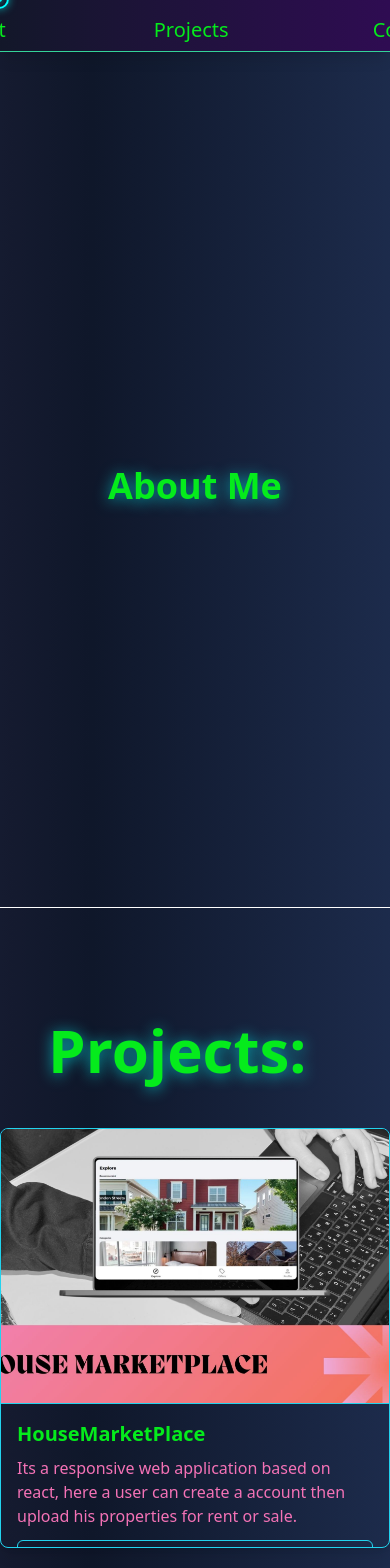
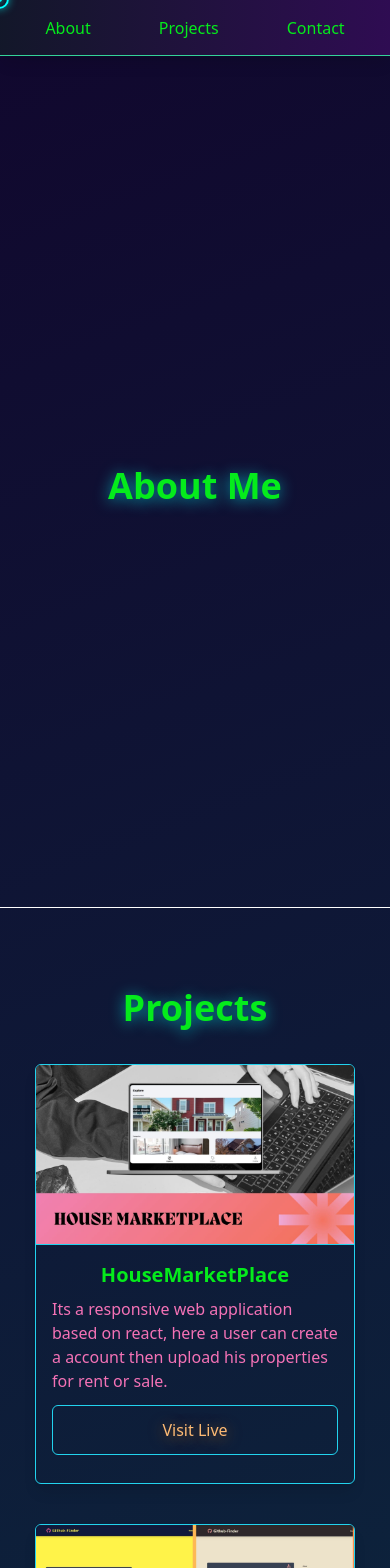
Before and after one commit to imnakul/My_Portfolio, a React (Vite) app: page / in a window 390 px wide. Shown: the top 1568 px of the page. Built offline with nearby package versions, Linux system fonts and the light colour scheme; the HTML template or start-up script is replaced by a standard one.

Commit message:
Performance Increase for Normal Browsers (medium font size) - Edge+OperaGx, Removed Live Background, made navbar responsive + Made contact + Projects responsive + adjusted to edge/operagx project + Made responsive Projects,contacts,navbar section for Mobile Devices as well

```diff
--- a/src/App.jsx
+++ b/src/App.jsx
@@ -20,11 +20,11 @@ function App() {
                <About />
             </div>
 
-            <div id='projects' className='pt-16 flex flex-col'>
-               <h1 className=' text-white text-6xl font-bold mt-12 mb-12 ml-12 font-sans hover:text-cyan-400 hover:underline'>
-                  Projects:
+            <div id='projects' className='pt-11 flex flex-col'>
+               <h1 className='text-4xl text-white xl:text-5xl font-bold m-9 xl:m-12 font-sans hover:text-cyan-400 self-center '>
+                  Projects
                </h1>
-               <div className='flex flex-row justify-evenly flex-wrap gap-y-20'>
+               <div className='flex flex-row justify-evenly flex-wrap gap-y-10'>
                   <Projects
                      imageSrc='/assets/1.jpg'
                      title='HouseMarketPlace'
--- a/src/components/Navbar.jsx
+++ b/src/components/Navbar.jsx
@@ -6,25 +6,25 @@ function Navbar() {
       <>
          <nav
             className='fixed top-0 left-0 w-full bg-gradient-to-r from-purple-950 via-gray-900
-         to-purple-950 animate-gradient-x text-white shadow-lg flex justify-center h-[52px] border-b border-emerald-400 z-50'
+         to-purple-950 animate-gradient-x text-white shadow-lg flex justify-center h-14 border-b border-emerald-400 z-50'
          >
-            <div className='flex gap-24'>
+            <div className='flex gap-5 xl:gap-24 '>
                <button
-                  className='text-white font-medium text-xl m-2 px-5 py-2 rounded-md transition btn btn-ghost size-xl hover:shadow-[0_0_20px_5px_rgba(0,255,255,0.5)] hover:ring-2 ring-teal-300 focus:outline-none focus:ring-2 focus:ring-blue-300'
+                  className='text-white font-normal text-md xl:font-medium xl:text-xl m-2 px-4 size-xl rounded-md transition btn btn-ghost hover:shadow-[0_0_20px_5px_rgba(0,255,255,0.5)] hover:ring-2 ring-teal-300 focus:outline-none focus:ring-1 focus:ring-blue-300'
                   onClick={() => scrollToSection('about')}
                >
                   About
                </button>
 
                <button
-                  className='text-white font-medium text-xl m-2 px-4 py-2 rounded-md transition btn btn-ghost size-xl hover:shadow-[0_0_20px_5px_rgba(0,255,255,0.5)] hover:ring-2 ring-teal-300 focus:outline-none focus:ring-2 focus:ring-blue-300'
+                  className='text-white font-normal text-md xl:font-medium xl:text-xl m-2 px-4 rounded-md transition btn btn-ghost size-xl hover:shadow-[0_0_20px_5px_rgba(0,255,255,0.5)] hover:ring-2 ring-teal-300 focus:outline-none focus:ring-1 focus:ring-blue-300'
                   onClick={() => scrollToSection('projects')}
                >
                   Projects
                </button>
 
                <button
-                  className='text-white font-medium text-xl m-2 px-4 py-2 rounded-md transition btn btn-ghost size-xl hover:shadow-[0_0_20px_5px_rgba(0,255,255,0.5)] hover:ring-2 ring-teal-300 focus:outline-none focus:ring-2 focus:ring-blue-300'
+                  className='text-white font-normal text-md xl:font-medium xl:text-xl m-2 px-4 rounded-md transition btn btn-ghost size-xl hover:shadow-[0_0_20px_5px_rgba(0,255,255,0.5)] hover:ring-2 ring-teal-300 focus:outline-none focus:ring-1 focus:ring-blue-300'
                   onClick={() => scrollToSection('contact')}
                >
                   Contact
--- a/src/components/Projects.jsx
+++ b/src/components/Projects.jsx
@@ -7,24 +7,30 @@ const Projects = ({ imageSrc, title, description, link }) => {
       <>
          {/* Card for showing projects*/}
          {/* flex-1 min-w-[300px] max-w-[430px] h-[420px] */}
-         <div className='max-w-xl h-[420px] mx-auto bg-trasparent rounded-lg shadow-lg overflow-hidden transition-transform duration-300 hover:scale-110 hover:shadow-[0_0_20px_5px_rgba(0,255,255,0.5)] border border-cyan-400 z-20'>
+         {/* max-w-xs xl:max-w-md h-auto mx-auto //working very good - 3 columns in medium font looking conjusted */}
+         {/* max-w-xs xl:max-w-9 h-auto mx-auto //working very good - 3 columns in medium font-perfect, wide for picture + plenty space around as well */}
+         {/* max-w-xs xl:size-auto h-auto mx-7 //working very good - 4 columns little open, change mx-8 for 3 columns only but then too slim - but no image proper*/}
+         <div className='max-w-xs xl:max-w-96 h-auto mx-7 bg-trasparent rounded-md shadow-lg overflow-hidden transition-transform duration-300 hover:scale-105 hover:shadow-[0_0_20px_5px_rgba(0,255,255,0.5)] border border-cyan-400 z-20'>
             {/* green glow+border: */}
-            {/* hover:shadow-[0_0_20px_5px_rgba(0,255,0,0.6)] border border-green-400 */}{' '}
+            {/* hover:shadow-[0_0_20px_5px_rgba(0,255,0,0.6)] border border-green-400 */}
             {/* Cyan glow+border: */}
             {/* hover:shadow-[0_0_20px_5px_rgba(0,255,255,0.5)] border border-cyan-400  */}
+
             <img
                src={imageSrc}
                alt={title}
-               className='w-full h-[275px] object-cover border-b border-cyan-400'
+               className='w-auto xl:w-full h-auto xl:h-[275px] object-cover border-b border-cyan-400'
             />
             <div className='p-4 flex flex-col justify-between'>
-               <h2 className='text-xl font-semibold text-white'>{title}</h2>
+               <h2 className='text-xl font-semibold self-center text-white'>
+                  {title}
+               </h2>
                <p className='text-pink-400 mt-2'>{description}</p>
                <a
                   href={link}
                   target='_blank'
                   rel='noopener noreferrer'
-                  className='inline-block my-3 text-orange-300 bg-transparent font-medium px-2 py-3 rounded-md transform transition-all duration-300 hover:bg-[linear-gradient(to_right,_#8bc6ec,_#b4e1d1,_#a0d2a1,_#c1d9e6)] hover:text-xl border border-cyan-400 hover:text-black'
+                  className='inline-block my-3 text-orange-300 bg-transparent font-medium px-2 py-3 rounded-md transform transition-all duration-300 hover:animate-bounce hover:text-xl border border-cyan-400 hover:text-cyan-300'
                >
                   <div className='flex justify-center gap-x-2 items-center'>
                      Visit Live
--- a/src/design/designComponentsCss/GradientBackground.css
+++ b/src/design/designComponentsCss/GradientBackground.css
@@ -5,22 +5,29 @@ body {
    /* background: linear-gradient(45deg, #1d2c4d, #0f172a, #24243e, #302b63, #0f0c29); reverse gradient*/
 
    /* best ones till now, but keeping above if after content may need to change */
-   background: linear-gradient(
+   /* background: linear-gradient(
       -270deg,
       #0f0c29 20%,
       #302b63 40%,
       #24243e 60%,
       #0f172a 80%,
       #1d2c4d
-   );
+   ); */
    /* background: radial-gradient(circle, #0f0c29, #302b63, #24243e, #0f172a, #1d2c4d);  */
 
-   background-size: 400% 400%;
+   /* background: linear-gradient(to top, #09203f 0%, #537895 100%);*/
+
+    background: linear-gradient(-20deg, #055354 0%, #11072e 100%);
+    /* background: linear-gradient(65.5deg, rgb(32, 44, 71) -15.1%, rgb(39, 61, 82) -15.1%); */
+    /* background: linear-gradient(90deg, rgb(2, 250, 70) -1.7%, rgb(2, 238, 250) 21.1%, rgb(174, 8, 237) 46%, rgb(237, 8, 117) 64.2%, rgb(237, 8, 117) 81%, rgb(248, 136, 0) 97.2%); */
+
+
+   /* background-size: 400% 400%;
    animation: gradient 15s ease infinite;
-   height: 100vh;
+   height: 100vh; */
 }
 
-@keyframes gradient {
+/* @keyframes gradient {
    0% {
       background-position: 0% 50%;
    }
@@ -30,7 +37,7 @@ body {
    100% {
       background-position: 0% 50%;
    }
-}
+} */
 
 h1,
 h5 {
--- a/tailwind.config.js
+++ b/tailwind.config.js
@@ -2,7 +2,21 @@
 export default {
    content: ['./index.html', './src/**/*.{js,ts,jsx,tsx}'],
    theme: {
-      extend: {},
+      extend: {
+         animation: {
+            bounce: 'bounce 1.2s infinite', // Custom duration
+         },
+         keyframes: {
+            bounce: {
+               '0%, 100%': {
+                  transform: 'translateY(-10%)',
+               },
+               '50%': {
+                  transform: 'translateY(10%)',
+               },
+            },
+         },
+      },
    },
    darkMode: 'class',
    plugins: [],
```
Also changed, not shown: src/components/Contact.jsx (+15 -15 lines), vercel.json (added).
